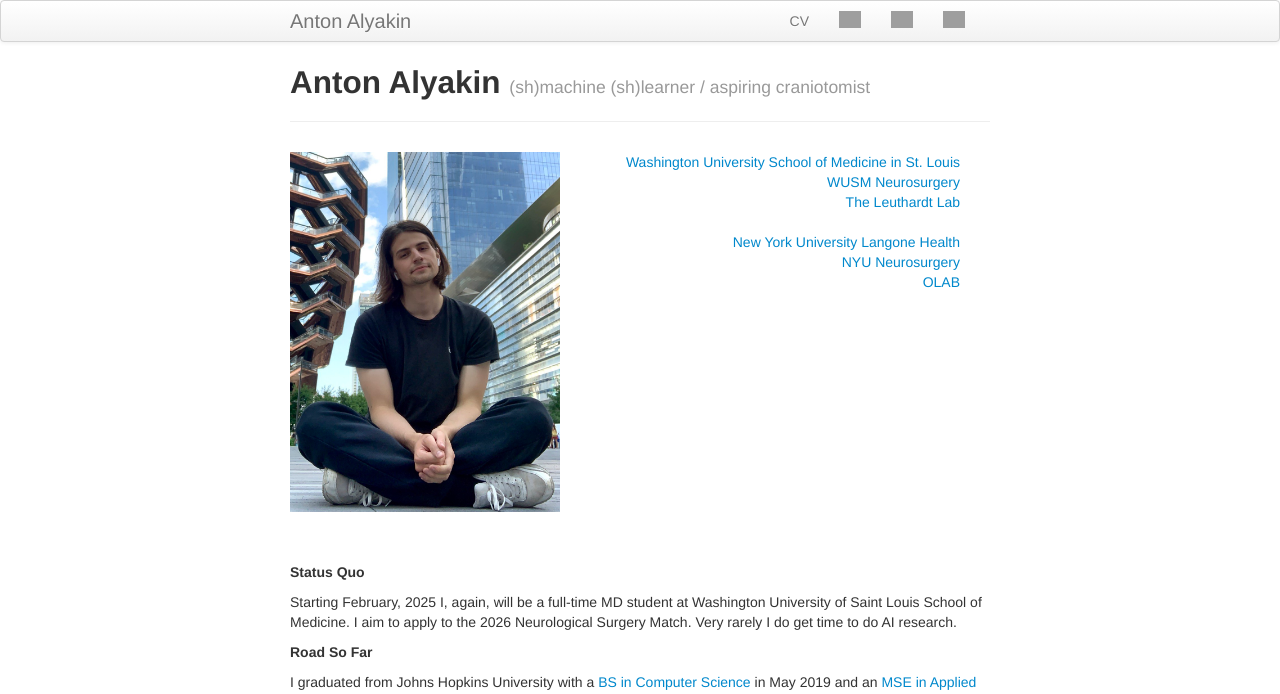
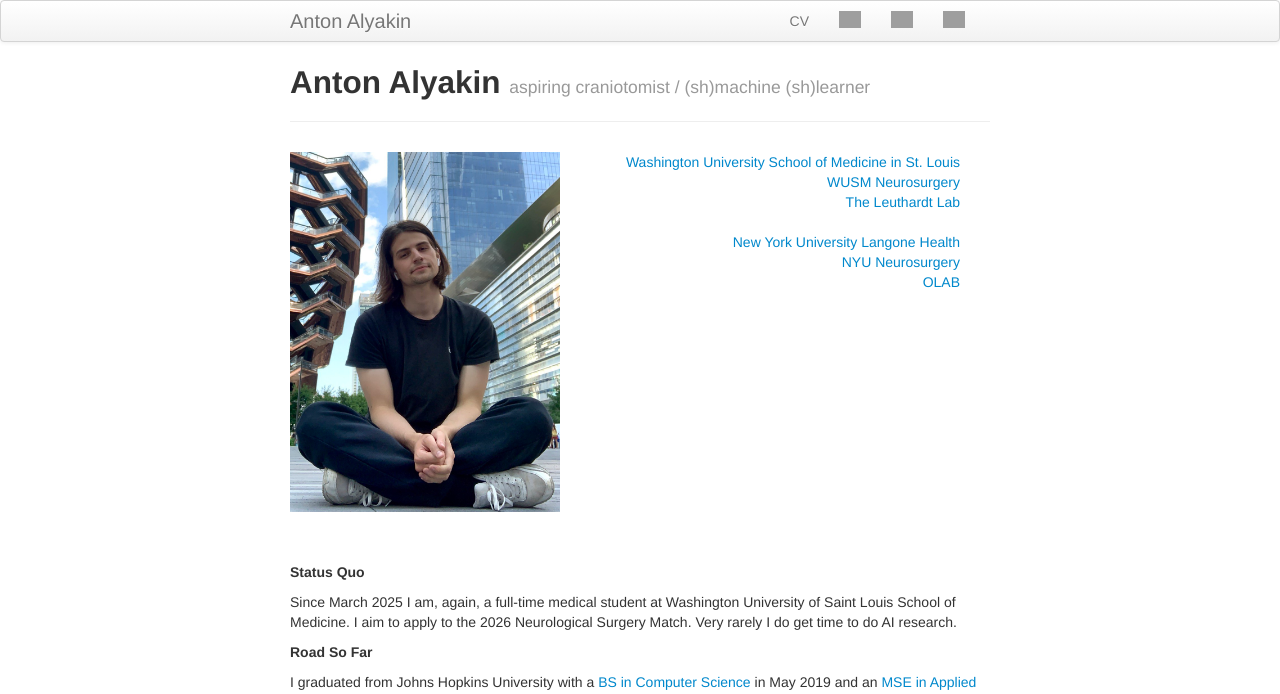
Before and after one commit to alyakin314/alyakin314.github.io, a Jekyll site: the page built from index.md, in a window 1280 px wide. Shown: the top 694 px of the page. Built offline with Jekyll 4.4.1, drawn with Linux system fonts in a browser that asks for light colours; some of the changed lines change nothing that is shown; grey boxes are pictures that could not be loaded.

Commit message:
index.md changes

```diff
--- a/index.md
+++ b/index.md
@@ -1,8 +1,8 @@
 ---
 layout: page
 title: Anton Alyakin
-tagline: (sh)machine (sh)learner / aspiring craniotomist
-description: Assistant Research Engineer at Johns Hopkins
+tagline: aspiring craniotomist / (sh)machine (sh)learner
+description: aspiring craniotomist / (sh)machine (sh)learner
 ---
 <div class="container">
 	<div class = "span3">
@@ -38,7 +38,7 @@ description: Assistant Research Engineer at Johns Hopkins
 
 **Status Quo**
 
-Starting February, 2025 I, again, will be a full-time MD student at Washington
+Since March 2025 I am, again, a full-time medical student at Washington
 University of Saint Louis School of Medicine. I aim to apply to the 2026
 Neurological Surgery Match. Very rarely I do get time to do AI research.
 <!--
```
